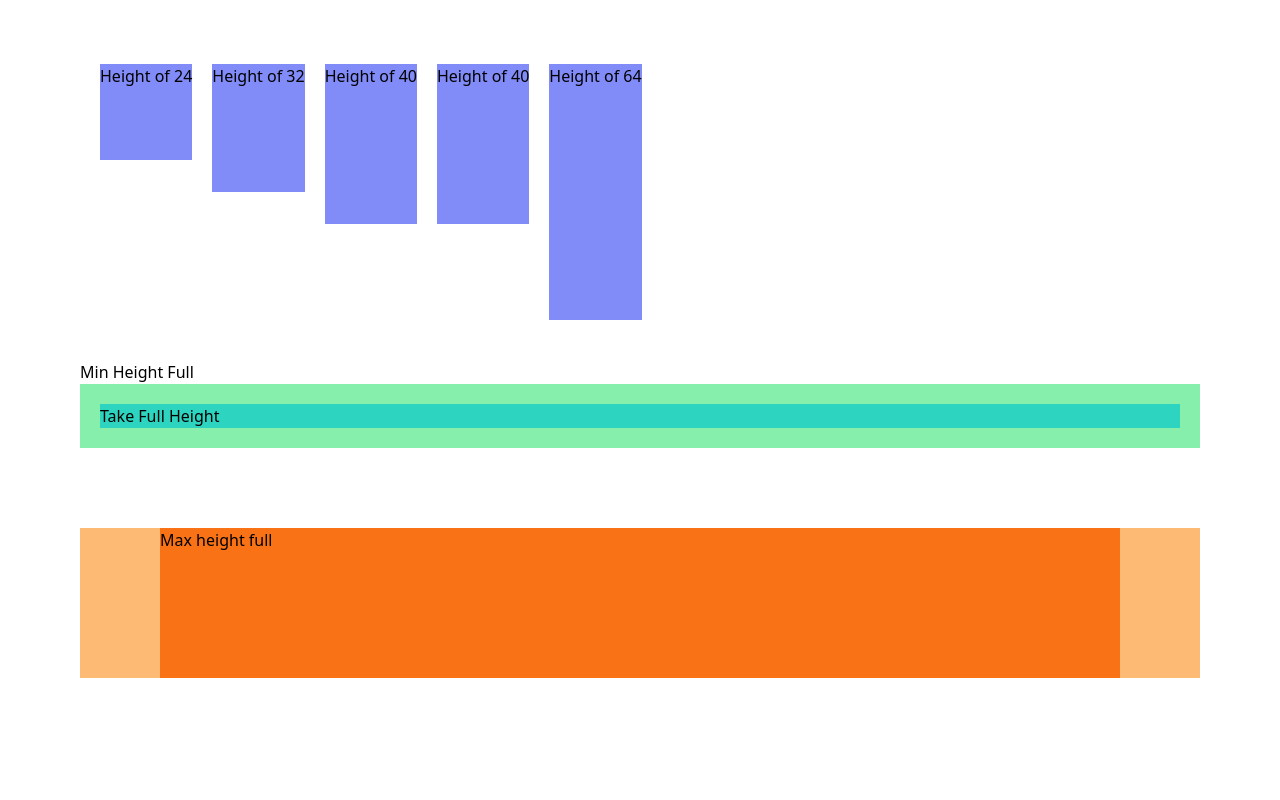
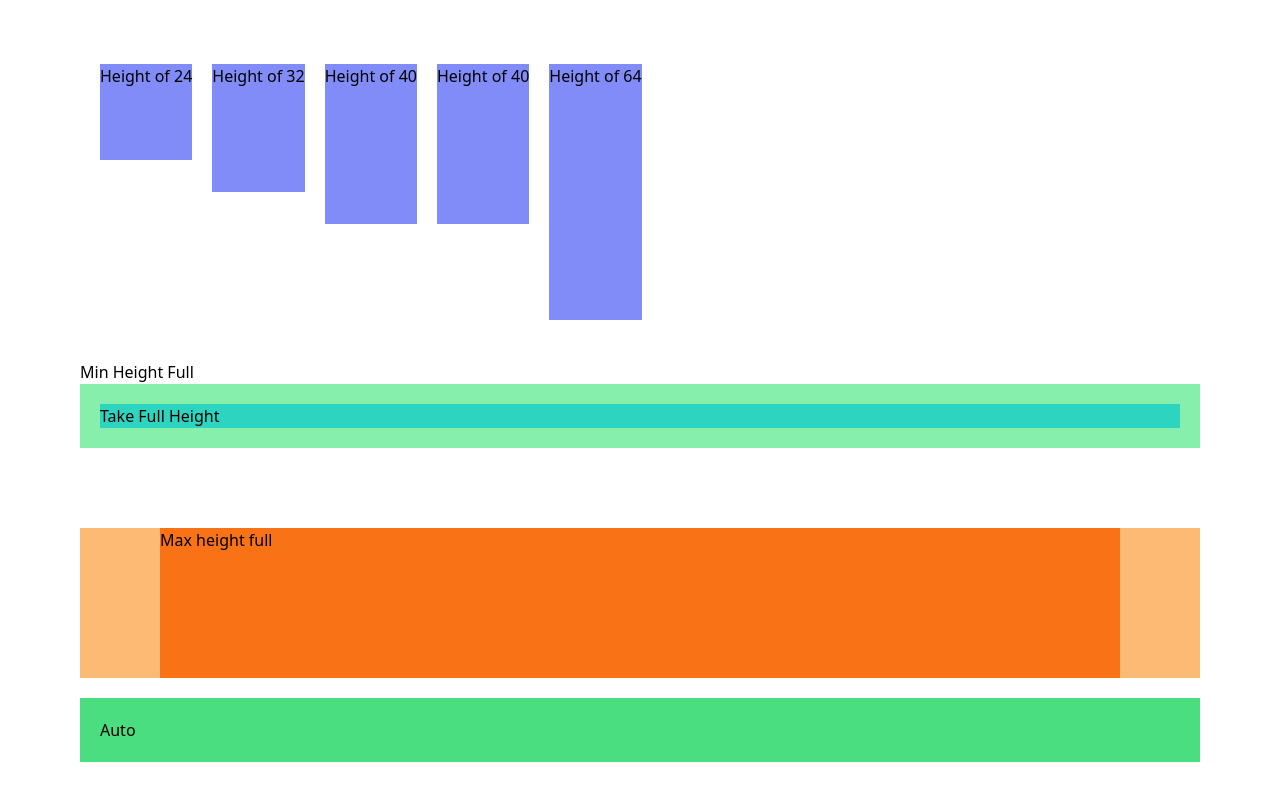
Before and after one commit to Ndungu-Jn/Tailwind_CSS, a plain HTML site: page 4. Sizing/index.html in a window 1280 px wide. Shown: the part 1364-2164 px from the top of the page. Before the commit the page ends 2142 px from the top, so only its background shows below. Drawn offline with nearby package versions, Linux system fonts and the light colour scheme.

Commit message:
width Auto

```diff
--- a/4. Sizing/index.html
+++ b/4. Sizing/index.html
@@ -79,7 +79,9 @@
 
 
 </div>
-    <!-- Full screen height -->
+
+<div class="bg-green-400 p-5 w-auto">Auto</div>
+
 
     <!-- Width Auto -->
   </body>
```
